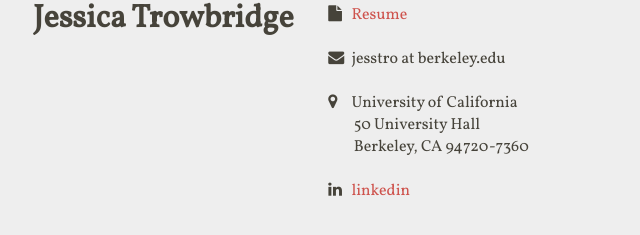
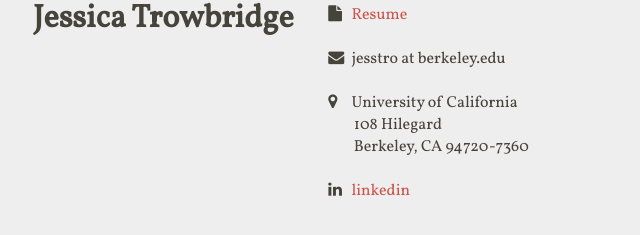
Before and after one commit to jesstro/jesstro.github.io, a Jekyll site: the page built from index.html, in a window 1280 px wide. Shown: the part 238-473 px from the top of the page, without its empty margins (339-979 px from the left). Built offline with Jekyll 4.4.1, drawn with Linux system fonts in a browser that asks for light colours; nearby versions of some CDN libraries.

Commit message:
includes: change address to hilegard

```diff
--- a/_includes/content.html
+++ b/_includes/content.html
@@ -13,7 +13,7 @@ jesstro at berkeley.edu
 
 <span class="fa fa-map-marker fa-md main-list-item-icon"></span>
 University of California<br>
-&nbsp;&nbsp;&nbsp;&nbsp;&nbsp;&nbsp;&nbsp; 50 University Hall<br>
+&nbsp;&nbsp;&nbsp;&nbsp;&nbsp;&nbsp;&nbsp; 108 Hilegard<br>
 &nbsp;&nbsp;&nbsp;&nbsp;&nbsp;&nbsp;&nbsp; Berkeley, CA 94720-7360<br>
 
 <br>
```
